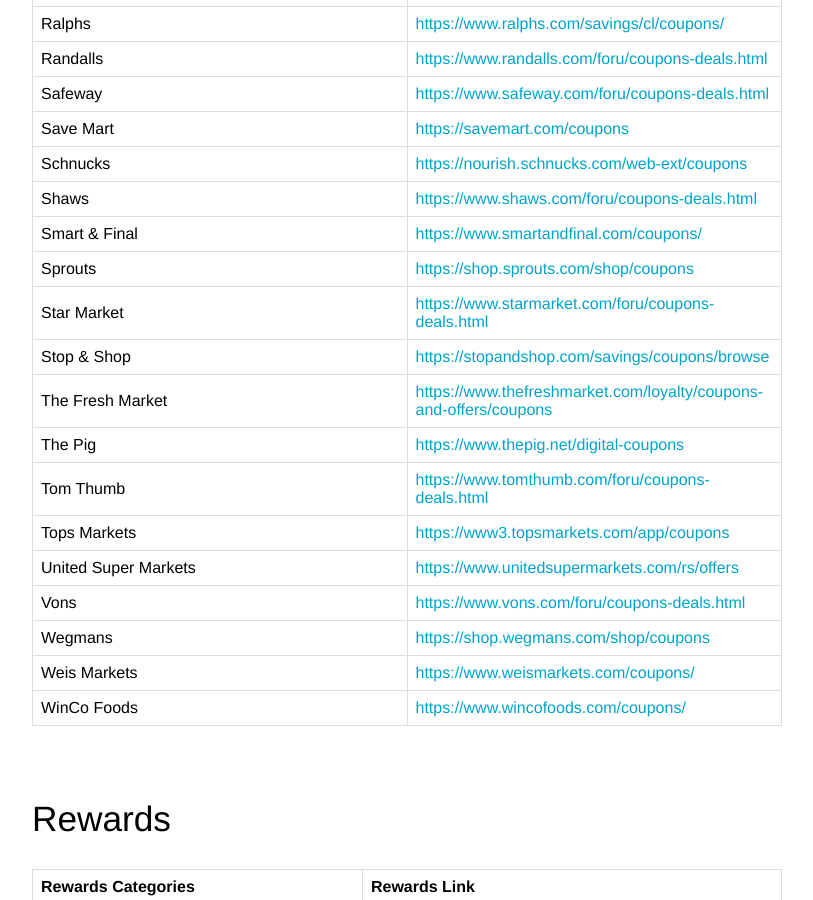
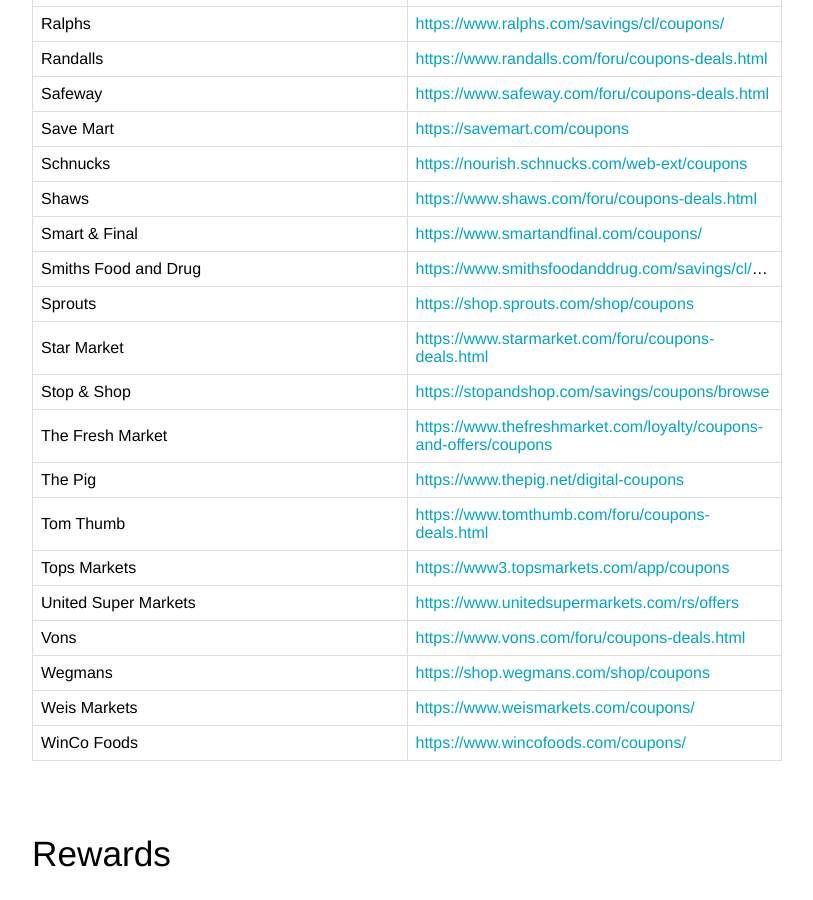
Before and after one commit to throwlasso/throwlasso.github.io, a Jekyll site: the page built from _posts/2023-12-6-supported sites.md, in a window 1280 px wide and 900 px high, scrolled down 1875 px. Shown: the whole window, without its empty margins (233-1046 px from the left). Built offline with Jekyll 4.4.1, drawn with Linux system fonts in a browser that asks for light colours.

Commit message:
added smiths food and drug

```diff
--- a/_posts/2023-12-6-supported sites.md
+++ b/_posts/2023-12-6-supported sites.md
@@ -55,6 +55,7 @@
 | Schnucks | [https://nourish.schnucks.com/web-ext/coupons](https://nourish.schnucks.com/web-ext/coupons) |
 | Shaws | [https://www.shaws.com/foru/coupons-deals.html](https://www.shaws.com/foru/coupons-deals.html) |
 | Smart & Final | [https://www.smartandfinal.com/coupons/](https://www.smartandfinal.com/coupons/) |
+| Smiths Food and Drug | [https://www.smithsfoodanddrug.com/savings/cl/coupons/](https://www.smithsfoodanddrug.com/savings/cl/coupons/) |
 | Sprouts | [https://shop.sprouts.com/shop/coupons](https://shop.sprouts.com/shop/coupons) |
 | Star Market | [https://www.starmarket.com/foru/coupons-deals.html](https://www.starmarket.com/foru/coupons-deals.html) |
 | Stop & Shop | [https://stopandshop.com/savings/coupons/browse](https://stopandshop.com/savings/coupons/browse) |
```
